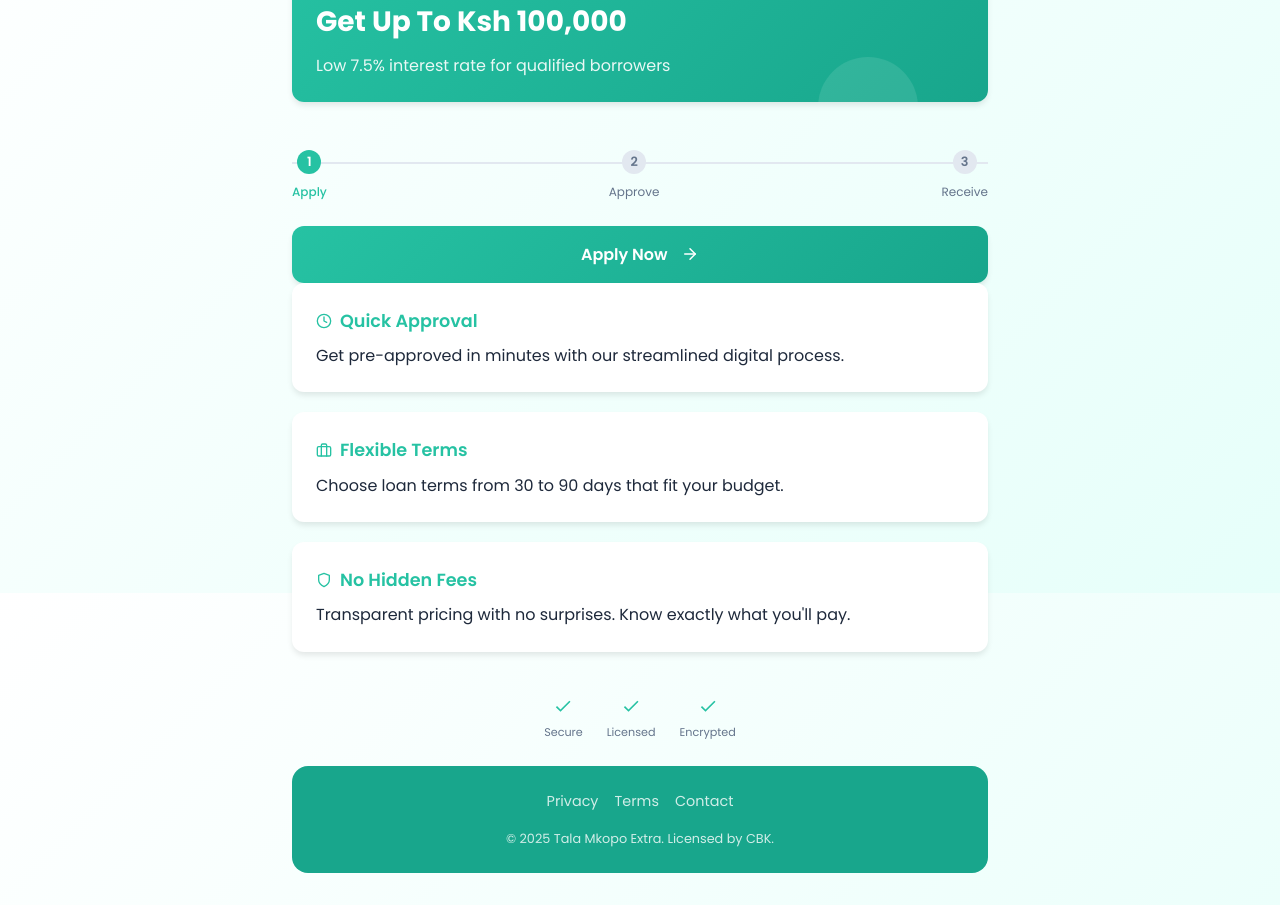
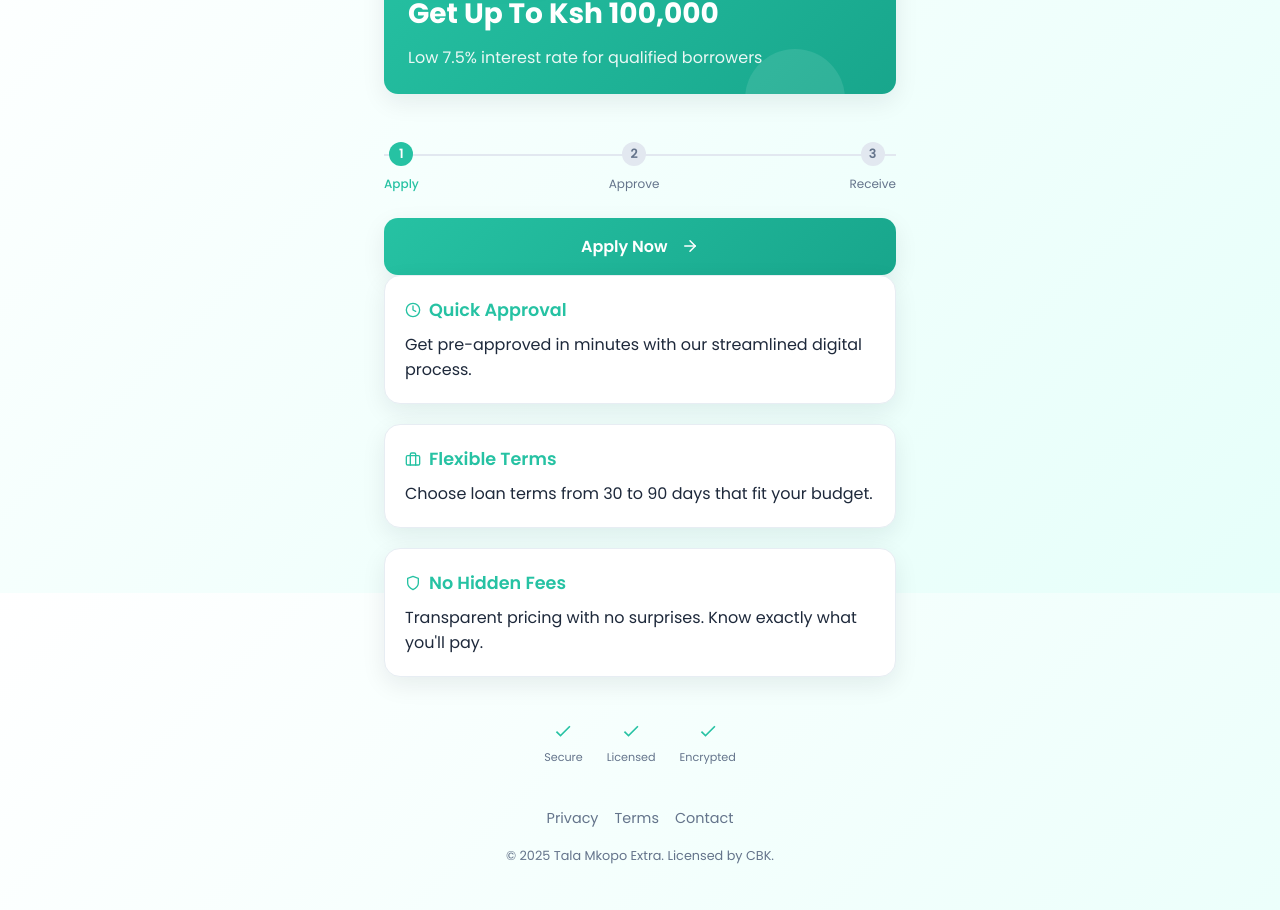
Before and after one commit to benardcheruiyot/tala, a React (Create React App) app in the folder frontend/: page / in a window 1280 px wide. Shown: the part 207-1117 px from the top of the page. Built offline with nearby package versions, Linux system fonts and the light colour scheme.

Commit message:
Align all pages with reference app style

```diff
--- a/frontend/src/components/Footer.css
+++ b/frontend/src/components/Footer.css
@@ -1,11 +1,9 @@
 /* Footer Styles */
 .footer {
-  background-color: var(--primary-dark);
-  color: white;
-  padding: 1.5rem;
+  color: var(--text-light);
+  padding: 1rem 0 1.25rem;
   text-align: center;
   margin-top: auto;
-  border-radius: 16px;
 }
 
 .footer-links {
@@ -16,17 +14,17 @@
 }
 
 .footer-links a {
-  color: rgba(255, 255, 255, 0.8);
+  color: var(--text-light);
   text-decoration: none;
   font-size: 0.9rem;
   transition: var(--transition);
 }
 
 .footer-links a:hover {
-  color: white;
+  color: var(--primary);
 }
 
 .footer p {
   font-size: 0.8rem;
-  opacity: 0.8;
+  opacity: 1;
 }
--- a/frontend/src/pages/Dashboard.css
+++ b/frontend/src/pages/Dashboard.css
@@ -9,7 +9,7 @@
 .dashboard-welcome {
   background: linear-gradient(135deg, var(--primary), var(--primary-dark));
   color: white;
-  padding: 1.75rem;
+  padding: 1.25rem;
 }
 
 .welcome-header {
@@ -37,7 +37,7 @@
 
 .welcome-header h2 {
   margin-bottom: 0.5rem;
-  font-size: 1.5rem;
+  font-size: 1.2rem;
 }
 
 .welcome-subtitle {
@@ -47,7 +47,7 @@
 
 .dashboard-grid {
   display: grid;
-  grid-template-columns: repeat(auto-fit, minmax(200px, 1fr));
+  grid-template-columns: repeat(auto-fit, minmax(180px, 1fr));
   gap: 1rem;
 }
 
@@ -176,7 +176,7 @@
 }
 
 .loan-amount {
-  font-size: 1.25rem;
+  font-size: 1.1rem;
   font-weight: 700;
   color: var(--primary);
 }
--- a/frontend/src/pages/Eligibility.css
+++ b/frontend/src/pages/Eligibility.css
@@ -7,8 +7,7 @@
 }
 
 .eligibility-card {
-  padding: 1.8rem;
-  border-radius: 16px;
+  padding: 1.2rem;
 }
 
 .eligibility-card h2 {
@@ -16,8 +15,8 @@
   align-items: center;
   gap: 0.6rem;
   color: var(--primary);
-  margin-bottom: 1rem;
-  font-size: 2rem;
+  margin-bottom: 0.8rem;
+  font-size: 1.55rem;
 }
 
 .section-icon {
@@ -52,8 +51,8 @@
   width: 100%;
   padding: 1rem;
   border: 1px solid #cbd5e1;
-  border-radius: 14px;
-  font-size: 1.1rem;
+  border-radius: 12px;
+  font-size: 1rem;
   color: #334155;
   background: #f8fafc;
   transition: var(--transition);
@@ -94,13 +93,13 @@
   gap: 1.25rem;
   margin-top: 0.3rem;
   color: #64748b;
-  font-size: 0.95rem;
+  font-size: 0.86rem;
 }
 
 .footnote {
   text-align: center;
   color: #64748b;
-  font-size: 1rem;
+  font-size: 0.9rem;
   margin-top: 0.25rem;
 }
 
@@ -114,7 +113,7 @@
   }
 
   .eligibility-card h2 {
-    font-size: 1.6rem;
+    font-size: 1.35rem;
   }
 
   .form-group input,
--- a/frontend/src/pages/Eligibility.js
+++ b/frontend/src/pages/Eligibility.js
@@ -30,11 +30,22 @@ const Eligibility = () => {
     e.preventDefault();
     setLoading(true);
 
+    Swal.fire({
+      title: 'Checking Eligibility',
+      text: "We're verifying your details...",
+      showConfirmButton: false,
+      allowOutsideClick: false,
+      didOpen: () => {
+        Swal.showLoading();
+      },
+    });
+
     try {
       const phone = formData.phone_number.trim();
       const nationalId = formData.national_id.trim();
 
       if (!phone || !nationalId || !formData.loan_type) {
+        Swal.close();
         Swal.fire('Error', 'Please complete all required fields', 'error');
         setLoading(false);
         return;
@@ -54,18 +65,6 @@ const Eligibility = () => {
 
       await login(formData.name.trim() || 'Customer', phone);
 
-      await Swal.fire({
-        title: 'Checking Eligibility',
-        text: "We're verifying your details...",
-        timer: 1800,
-        timerProgressBar: false,
-        showConfirmButton: false,
-        allowOutsideClick: false,
-        didOpen: () => {
-          Swal.showLoading();
-        },
-      });
-
       navigate('/processing');
     } catch (error) {
       console.error('[ELIGIBILITY] Error:', error);
@@ -75,6 +74,7 @@ const Eligibility = () => {
           ? 'Cannot reach backend server. Please try again shortly.'
           : error.message || 'Registration failed';
 
+      Swal.close();
       Swal.fire('Error', message, 'error');
     } finally {
       setLoading(false);
--- a/frontend/src/pages/Loan.css
+++ b/frontend/src/pages/Loan.css
@@ -1,18 +1,18 @@
 /* Apply/Loan Page */
 .apply-page-wrap {
   min-height: 100vh;
-  background: #e6f5f4;
+  background: transparent;
 }
 
 .apply-topbar {
   width: 100%;
   text-align: center;
-  background: #2dbdaa;
-  color: #ffffff;
-  font-weight: 600;
-  font-size: 0.95rem;
-  padding: 0.8rem 1rem;
-  box-shadow: 0 4px 12px rgba(45, 189, 170, 0.25);
+  background: transparent;
+  color: #64748b;
+  font-weight: 500;
+  font-size: 0.84rem;
+  padding: 0.2rem 1rem 0.7rem;
+  box-shadow: none;
 }
 
 .apply-container {
@@ -25,9 +25,8 @@
   display: flex;
   flex-direction: column;
   gap: 1.3rem;
-  background: #f8f9fb;
-  border-radius: 14px;
-  padding: 2rem;
+  background: #ffffff;
+  padding: 1.25rem;
 }
 
 .apply-brand-row {
@@ -51,7 +50,7 @@
 }
 
 .apply-brand-row h1 {
-  font-size: 1.9rem;
+  font-size: 1.45rem;
   color: #24bfa3;
   line-height: 1.2;
 }
@@ -59,7 +58,7 @@
 .apply-subtitle {
   text-align: center;
   color: #68758d;
-  font-size: 1.1rem;
+  font-size: 0.95rem;
 }
 
 .apply-pill-row {
@@ -122,7 +121,7 @@
   border: 1px solid #e4eaf2;
   border-radius: 12px;
   padding: 1.2rem;
-  background: #fbfcfe;
+  background: #ffffff;
 }
 
 .amounts-panel h2 {
@@ -134,12 +133,12 @@
 
 .loan-grid {
   display: grid;
-  grid-template-columns: repeat(4, minmax(0, 1fr));
+  grid-template-columns: repeat(3, minmax(0, 1fr));
   gap: 0.9rem;
 }
 
 .loan-option {
-  background: #f5f7fb;
+  background: #f8fafc;
   border: 1px solid #dde4ee;
   border-radius: 12px;
   padding: 1rem 0.75rem;
@@ -182,9 +181,9 @@
 }
 
 .apply-now-btn {
-  border-radius: 14px;
+  border-radius: 12px;
   font-size: 1rem;
-  padding: 0.85rem;
+  padding: 0.9rem;
 }
 
 .apply-now-btn:disabled {
--- a/frontend/src/pages/Processing.css
+++ b/frontend/src/pages/Processing.css
@@ -5,11 +5,10 @@
 }
 
 .processing-card {
-  max-width: 620px;
+  max-width: 560px;
   width: 100%;
-  margin: 1rem auto 2rem;
-  border-radius: 18px;
-  padding: 2rem;
+  margin: 0.5rem auto 1.5rem;
+  padding: 1.4rem;
   position: relative;
 }
 
@@ -31,7 +30,7 @@
   color: var(--primary);
   margin-top: 0.8rem;
   margin-bottom: 1.5rem;
-  font-size: 2.6rem;
+  font-size: 1.55rem;
 }
 
 .ssl-chip {
@@ -70,7 +69,7 @@
 .processing-message {
   text-align: center;
   color: #475569;
-  font-size: 1.9rem;
+  font-size: 1rem;
   margin-bottom: 1.1rem;
 }
 
@@ -78,7 +77,7 @@
   display: flex;
   justify-content: space-between;
   color: #475569;
-  font-size: 1.4rem;
+  font-size: 0.92rem;
   margin-bottom: 0.45rem;
 }
 
@@ -106,7 +105,7 @@
 .processing-grid div {
   background: #f8fafc;
   border-radius: 10px;
-  padding: 0.7rem 0.8rem;
+  padding: 0.6rem 0.7rem;
   color: #1e293b;
   border: 1px solid #e2e8f0;
 }
@@ -163,7 +162,7 @@
   }
 
   .processing-card h2 {
-    font-size: 2rem;
+    font-size: 1.3rem;
   }
 
   .processing-message {
--- a/frontend/src/styles/globals.css
+++ b/frontend/src/styles/globals.css
@@ -14,9 +14,9 @@
   --text-light: #64748b;
   --background: #f0fdfa;
   --card-bg: #ffffff;
-  --shadow: 0 4px 6px -1px rgba(0, 0, 0, 0.1);
-  --shadow-lg: 0 10px 15px -3px rgba(0, 0, 0, 0.1);
-  --radius: 12px;
+  --shadow: 0 8px 24px rgba(15, 23, 42, 0.08);
+  --shadow-lg: 0 16px 32px rgba(15, 23, 42, 0.14);
+  --radius: 14px;
   --transition: all 0.3s ease;
 }
 
@@ -60,9 +60,9 @@ select {
 /* Utility Classes */
 .container {
   width: 100%;
-  max-width: 720px;
+  max-width: 560px;
   margin: 0 auto;
-  padding: 1.5rem;
+  padding: 1.25rem;
 }
 
 .btn-primary {
@@ -75,7 +75,7 @@ select {
   background: linear-gradient(135deg, var(--primary), var(--primary-dark));
   color: white;
   border: none;
-  border-radius: var(--radius);
+  border-radius: 14px;
   font-size: 1rem;
   font-weight: 600;
   cursor: pointer;
@@ -99,11 +99,12 @@ select {
 
 .card {
   background-color: var(--card-bg);
-  border-radius: var(--radius);
-  padding: 1.5rem;
+  border-radius: 16px;
+  padding: 1.25rem;
   margin-bottom: 1.25rem;
   box-shadow: var(--shadow);
   transition: var(--transition);
+  border: 1px solid #e7edf3;
 }
 
 .card:hover {
@@ -133,7 +134,7 @@ select {
 
 @media (min-width: 768px) {
   .container {
-    max-width: 760px;
-    padding: 2rem;
+    max-width: 560px;
+    padding: 1.5rem;
   }
 }
```
Also changed, not shown: 1 other file (tests, documents, lock files or other folders).
